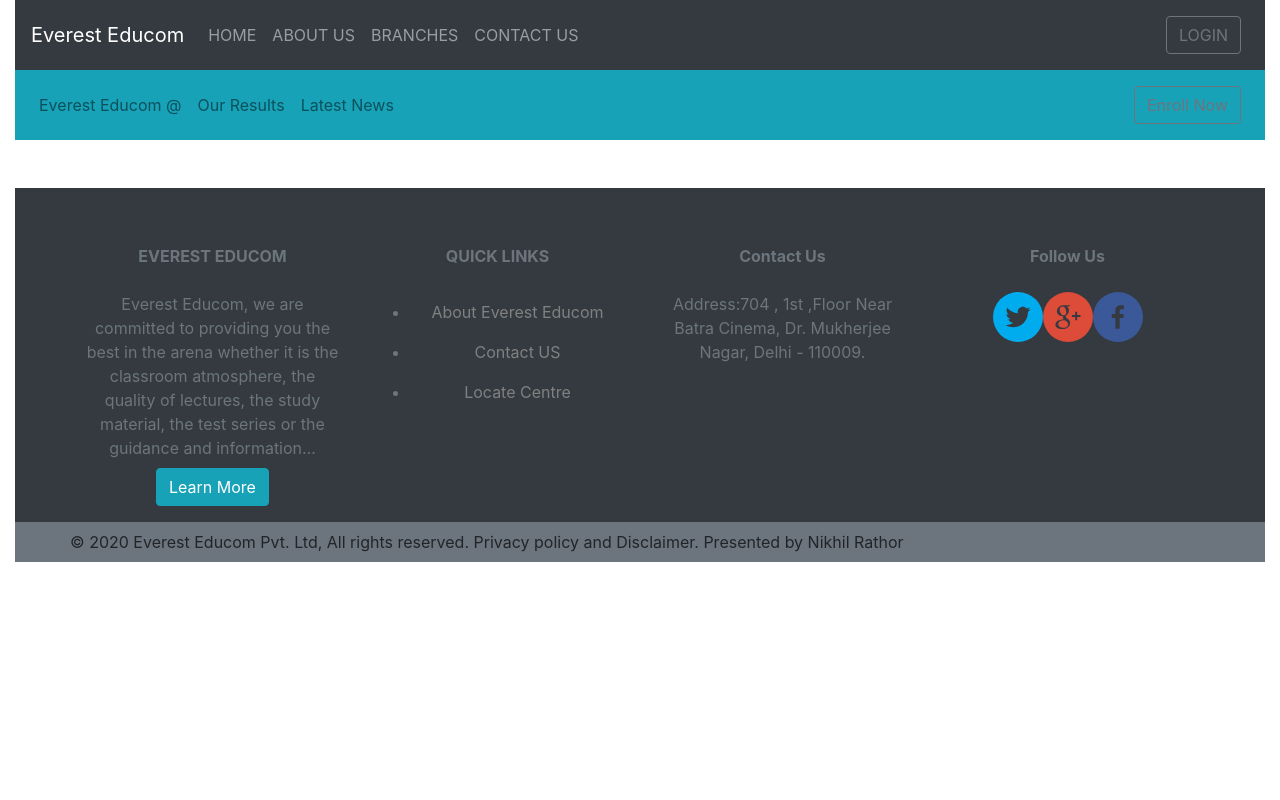
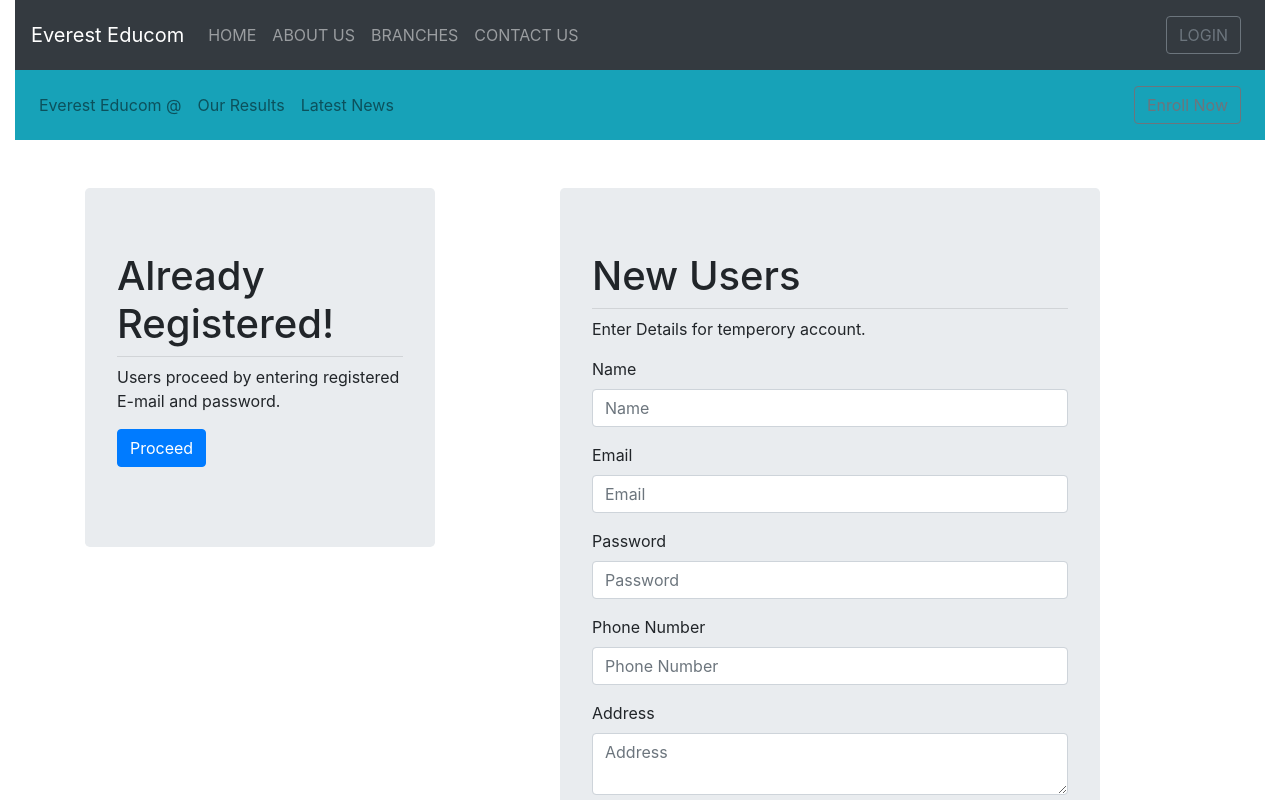
Before and after one commit to nikhilrathor/Boiler-Plate-MERN-STACK, a React (Create React App) app in the folder client/: page /course/enroll-now in a window 1280 px wide. Shown: the top 800 px of the page. Built offline with nearby package versions, Linux system fonts and the light colour scheme.

Commit message:
layout for enroll-now

```diff
--- a/client/src/components/Home/Select/Courses/Course/Navbar.js
+++ b/client/src/components/Home/Select/Courses/Course/Navbar.js
@@ -41,7 +41,7 @@
                         <Nav className="ml-auto " navbar>
                             <NavItem >
                                 <NavLink href="/enroll" >
-                                    <Button outline color="secondary">Enroll Now</Button>{' '}
+                                    <Link to={`/course/enroll-now/${this.props.selectedCourse}`}><Button outline color="secondary">Enroll Now</Button>{' '}</Link>
                                 </NavLink>
                             </NavItem>
                         </Nav>
--- /dev/null
+++ b/client/src/components/Home/Select/Courses/Course/enrollNow.js
@@ -0,0 +1,109 @@
+import React, { Component } from 'react';
+import { Jumbotron, Button, Container, Row, Col, Form, FormGroup, Label, Input, Alert } from 'reactstrap';
+import { connect } from 'react-redux';
+
+class EnrollNow extends Component {
+
+    state = {
+        name: '',
+        email: '',
+        password: '',
+        address: '',
+        phoneNumber: '',
+        course: localStorage.getItem('courseInfo'),
+        msg: null
+    };
+
+    componentDidUpdate(prevProps) {
+        const { error } = this.props;
+        if (error !== prevProps.error) {
+            if (error.id === 'REGISTER_FAIL') {
+                this.setState({ msg: error.msg.msg });
+            }
+            else
+                this.setState({ msg: null });
+        }
+    }
+
+    onChange = (e) => {
+        this.setState({ [e.target.name]: e.target.value });
+    }
+
+    onSubmit = (e) => {
+        e.preventDefault();
+
+        const { name, email, password, address, course } = this.state;
+
+        const newUser = {
+            name,
+            email,
+            password,
+            address,
+            course
+        }
+
+        this.props.register(newUser);
+
+    }
+
+    render() {
+        return (
+            <div>
+                <Container className="mt-5">
+                    <Row>
+                        <Col sm="4" md={{ size: 4, offset: 0 }}>
+                            <Jumbotron>
+                                <h1 >Already Registered!</h1>
+                                <hr className="my-2" />
+                                <p>Users proceed by entering registered E-mail and password.</p>
+                                <p className="lead">
+                                    <Button color="primary">Proceed</Button>
+                                </p>
+                            </Jumbotron>
+                        </Col>
+                        <Col sm="8" md={{ size: 6, offset: 1 }}>
+                            <Jumbotron>
+                                <h1 >New Users</h1>
+                                <hr className="my-2" />
+                                <p>Enter Details for temperory account.</p>
+                                {this.state.msg ? (<Alert color='danger'>{this.state.msg}</Alert>) : null}
+                                <Form>
+                                    <FormGroup>
+                                        <Label for="name">Name</Label>
+                                        <Input type="text" name="name" id="name" placeholder="Name" onChange={this.onChange} />
+                                    </FormGroup>
+                                    <FormGroup>
+                                        <Label for="email">Email</Label>
+                                        <Input type="email" name="email" id="email" placeholder="Email" onChange={this.onChange} />
+                                    </FormGroup>
+                                    <FormGroup>
+                                        <Label for="password">Password</Label>
+                                        <Input type="password" name="password" id="password" placeholder="Password" onChange={this.onChange} />
+                                    </FormGroup>
+                                    <FormGroup>
+                                        <Label for="phoneNumber">Phone Number</Label>
+                                        <Input type="number" name="phoneNumber" id="phoneNumber" placeholder="Phone Number" onChange={this.onChange} />
+                                    </FormGroup>
+                                    <FormGroup>
+                                        <Label for="address">Address</Label>
+                                        <Input type="textarea" name="address" id="address" placeholder="Address" onChange={this.onChange} />
+                                    </FormGroup>
+                                    <p>
+                                        <Button onSubmit={this.onSubmit} color="primary">Submit</Button>
+                                        <Button className="ml-5" color="primary">Proceed</Button>
+                                    </p>
+                                </Form>
+                            </Jumbotron>
+                        </Col>
+                    </Row>
+                </Container>
+            </div>
+        );
+    }
+};
+
+const mapStateToProps = state => ({
+    error: state.error
+})
+
+export default connect(mapStateToProps)(EnrollNow);
--- a/client/src/components/Home/Select/Courses/Course/index.js
+++ b/client/src/components/Home/Select/Courses/Course/index.js
@@ -3,6 +3,7 @@
 import Navbar from './Navbar';
 import Details from './details';
 import Results from './Results';
+import EnrollNow from './enrollNow';
 import { connect } from 'react-redux';
 import { courseInfo } from '../../../../../actions/coursesActions'
 
@@ -17,6 +18,7 @@
         <Switch>
           <Route path="/course/details" component={Details} />
           <Route path="/course/our-results" component={Results} />
+          <Route path="/course/enroll-now" component={EnrollNow} />
         </Switch>
       </div>
     );
--- /dev/null
+++ b/client/src/reducers/errorReducer.js
@@ -0,0 +1,28 @@
+import { GET_ERRORS, CLEAR_ERRORS } from '../actions/types';
+
+const initialState = {
+    msg: {},
+    status: null,
+    id: null
+}
+
+const reducer = (state = initialState, action) => {
+    switch (action.type) {
+        case GET_ERRORS:
+            return {
+                msg: action.payload.msg,
+                status: action.payload.status,
+                id: action.payload.id
+            }
+        case CLEAR_ERRORS:
+            return {
+                msg: {},
+                status: null,
+                id: null
+            }
+        default:
+            return state;
+    }
+}
+
+export default reducer;
--- a/client/src/reducers/index.js
+++ b/client/src/reducers/index.js
@@ -3,11 +3,13 @@
 import courses from './coursesReducer';
 import results from './resultsReducer';
 import centres from './centreReducer';
+import error from './errorReducer';
 
 const rootReducer = combineReducers({
     courses: courses,
     results: results,
-    centres: centres
+    centres: centres,
+    error: error
 });
 
 export default rootReducer;
```
Also changed, not shown: 1 other file (tests, documents, lock files or other folders).
